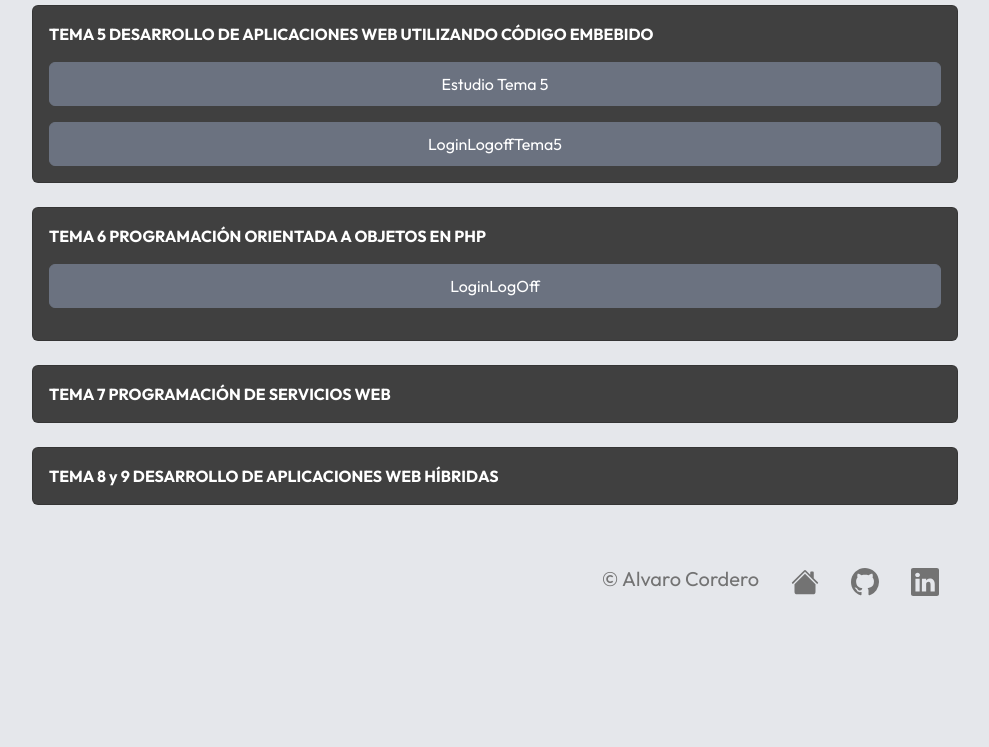
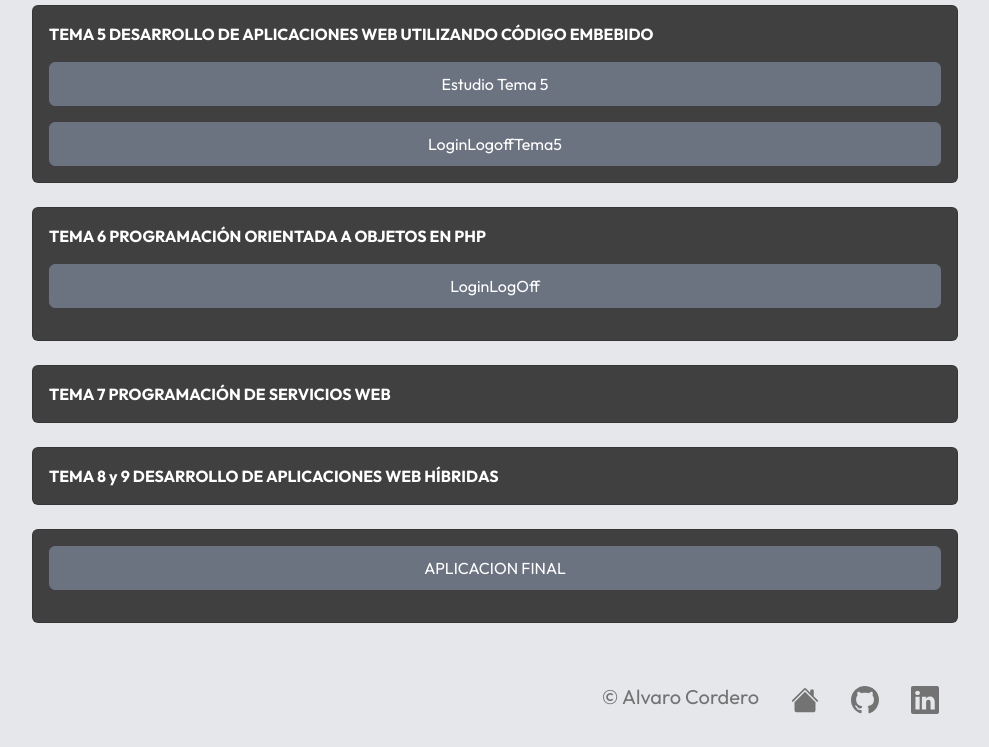
Before and after one commit to alvarocormi/206DWESProyectoDWES, a plain HTML site: page indexProyectoDWES.html in a window 1280 px wide. Shown: the part 1169-1916 px from the top of the page, without its empty margins (145-1134 px from the left). Before the commit the page ends 1798 px from the top, so only its background shows below. Drawn offline with nearby package versions, Linux system fonts and the light colour scheme.

Commit message:
documentacion actualizada

```diff
--- a/indexProyectoDWES.html
+++ b/indexProyectoDWES.html
@@ -170,10 +170,12 @@
             <div class="card mb-3">
               <div class="card-body">
                 <p class="card-text">
-                  <strong>TEMA 6 PROGRAMACIÓN ORIENTADA A OBJETOS EN PHP</strong>
+                  <strong
+                    >TEMA 6 PROGRAMACIÓN ORIENTADA A OBJETOS EN PHP</strong
+                  >
                 </p>
                 <a
-                  href="../206DWESLoginLogOff/indexLoginLogoutMulticapaPOO.php"
+                  href="../206DWESLoginLogOff/index.php"
                   class="btn btn-primary mb-3"
                   >LoginLogOff</a
                 >
@@ -201,7 +203,26 @@
             <div class="card mb-3">
               <div class="card-body">
                 <p class="card-text">
-                  <strong>TEMA 8 y 9 DESARROLLO DE APLICACIONES WEB HÍBRIDAS</strong>
+                  <strong
+                    >TEMA 8 y 9 DESARROLLO DE APLICACIONES WEB HÍBRIDAS</strong
+                  >
+                </p>
+              </div>
+            </div>
+          </div>
+        </div>
+      </div>
+      <div class="container mt-2 last-div">
+        <div class="row">
+          <div class="col-md-10 m-auto">
+            <div class="card mb-3">
+              <div class="card-body">
+                <p class="card-text">
+                  <a
+                    href="../206DWESAplicacionFinal/index.php"
+                    class="btn btn-primary mb-3"
+                    >APLICACION FINAL</a
+                  >
                 </p>
               </div>
             </div>
```
Also changed, not shown: 1 other file.
